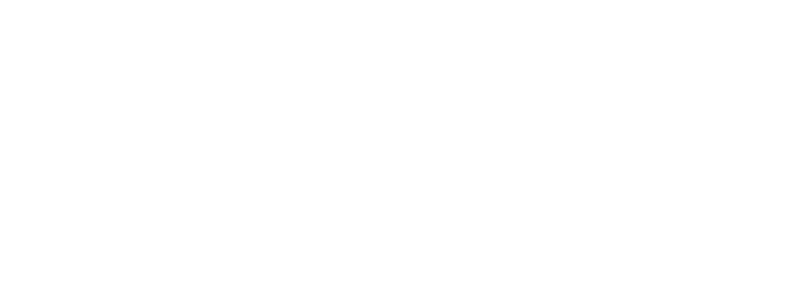
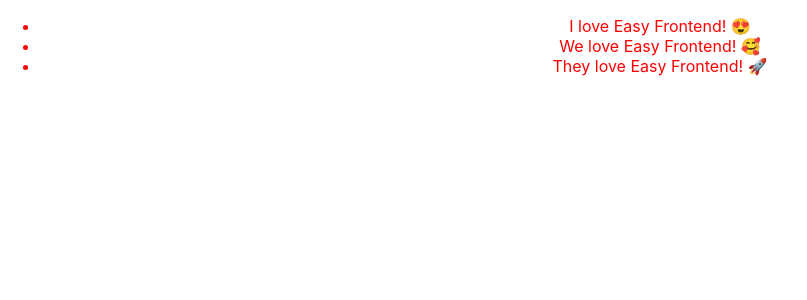
Before and after one commit to thuongnguyen-it78/react-hooks-basic, a React (Create React App) app: page / in a window 1280 px wide. Shown: the top 300 px of the page, without its empty margins (0-807 px from the left). Built offline with nearby package versions, Linux system fonts and the light colour scheme.

Commit message:
done component TodoList

```diff
--- a/src/App.js
+++ b/src/App.js
@@ -1,12 +1,29 @@
+import { useState } from 'react';
 import './App.scss';
 import ColorBox from './components/ColorBox';
+import TodoList from './components/TodoList';
+
+const todoList = [
+  { id: 1, title: 'I love Easy Frontend! 😍 ' },
+  { id: 2, title: 'We love Easy Frontend! 🥰 ' },
+  { id: 3, title: 'They love Easy Frontend! 🚀 ' },
+]
 
 
 // Ctrl + Shirt + O: sẽ tự động tìm những thằng không sử dụng và bỏ đi
 function App() {
+  const [todos, setTodos] = useState(todoList)
+
+  function handleTodoClick(todo) {
+    const index = todos.indexOf(todo)
+    if(index == -1) return
+    const newTodos = [...todos]
+    newTodos.splice(index, 1)
+    setTodos(newTodos)
+  }
   return (
     <div className="app">
-      <ColorBox/>
+      <TodoList todos = {todos} onTodoClick = {handleTodoClick}/>
     </div>
 
   );
--- /dev/null
+++ b/src/components/TodoList/index.jsx
@@ -0,0 +1,35 @@
+import React from 'react';
+import PropTypes from 'prop-types';
+
+
+
+TodoList.propTypes = {
+    todos: PropTypes.array,
+    onTodoClick: PropTypes.func
+}
+
+// if have isRequired we don't need default value
+TodoList.defaultProps = {
+    todos: [],
+    onTodoClick: null
+}
+
+function TodoList(props) {
+    const { todos, onTodoClick } = props
+
+    function handleClick(todo) {
+        onTodoClick(todo)
+    }
+
+    return (
+        <ul className="todo-list">
+            {
+                todos.map(todo => (
+                <li key = {todo.id} onClick = {() => handleClick(todo)}>{todo.title}</li>
+                ))
+            }
+        </ul>
+    );
+}
+
+export default TodoList;
```
Also changed, not shown: src/components/TodoList/TodoList.scss (added), 1 other file (tests, documents, lock files or other folders).
